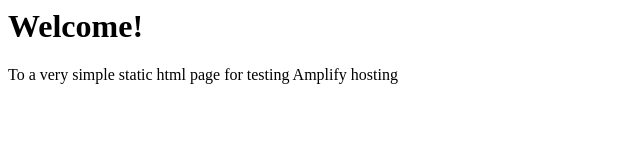
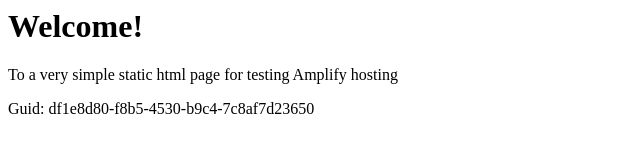
Before and after one commit to aws-aemilia-icn/Github-PR-Commit-Integration-Test-DoNotTouch-Gith-P5X5MO5I-v1-preprod-ap-northeast-2, a website: page src/index.html in a window 1280 px wide. Shown: the whole page, without its empty margins (0-640 px from the left). Drawn offline with Linux system fonts and the light colour scheme.

Commit message:
commit from integ tests

```diff
--- a/src/index.html
+++ b/src/index.html
@@ -1,3 +1,5 @@
+
+
 <html lang="en">
 
 <head>
@@ -10,6 +12,6 @@
 <body>
     <h1>Welcome!</h1>
     <p>To a very simple static html page for testing Amplify hosting</p>
-</body>
+    <p>Guid: df1e8d80-f8b5-4530-b9c4-7c8af7d23650</p></body>
 
 </html>
```
